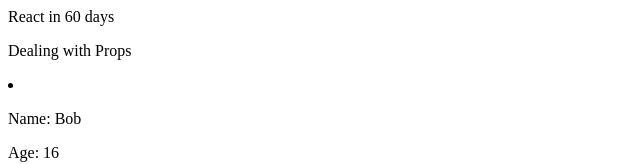
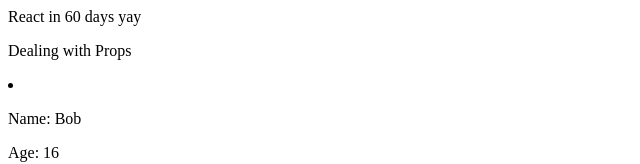
Before and after one commit to LeventCako/React-Tutorial-self-Learning, a React (Vite) app: page / in a window 1280 px wide. Shown: the top 164 px of the page, without its empty margins (0-640 px from the left). Built offline with nearby package versions, Linux system fonts and the light colour scheme.

Commit message:
Add existing project files

```diff
--- a/src/App.jsx
+++ b/src/App.jsx
@@ -4,7 +4,7 @@
 
   return (
     <div className="app">
-      <header className="appHeader">React in 60 days</header>
+      <header className="appHeader">React in 60 days yay</header>
     </div>
 
   )
--- a/src/main.jsx
+++ b/src/main.jsx
@@ -14,3 +14,4 @@
     </div>
   </StrictMode>
 )
+dwwdwd
```
